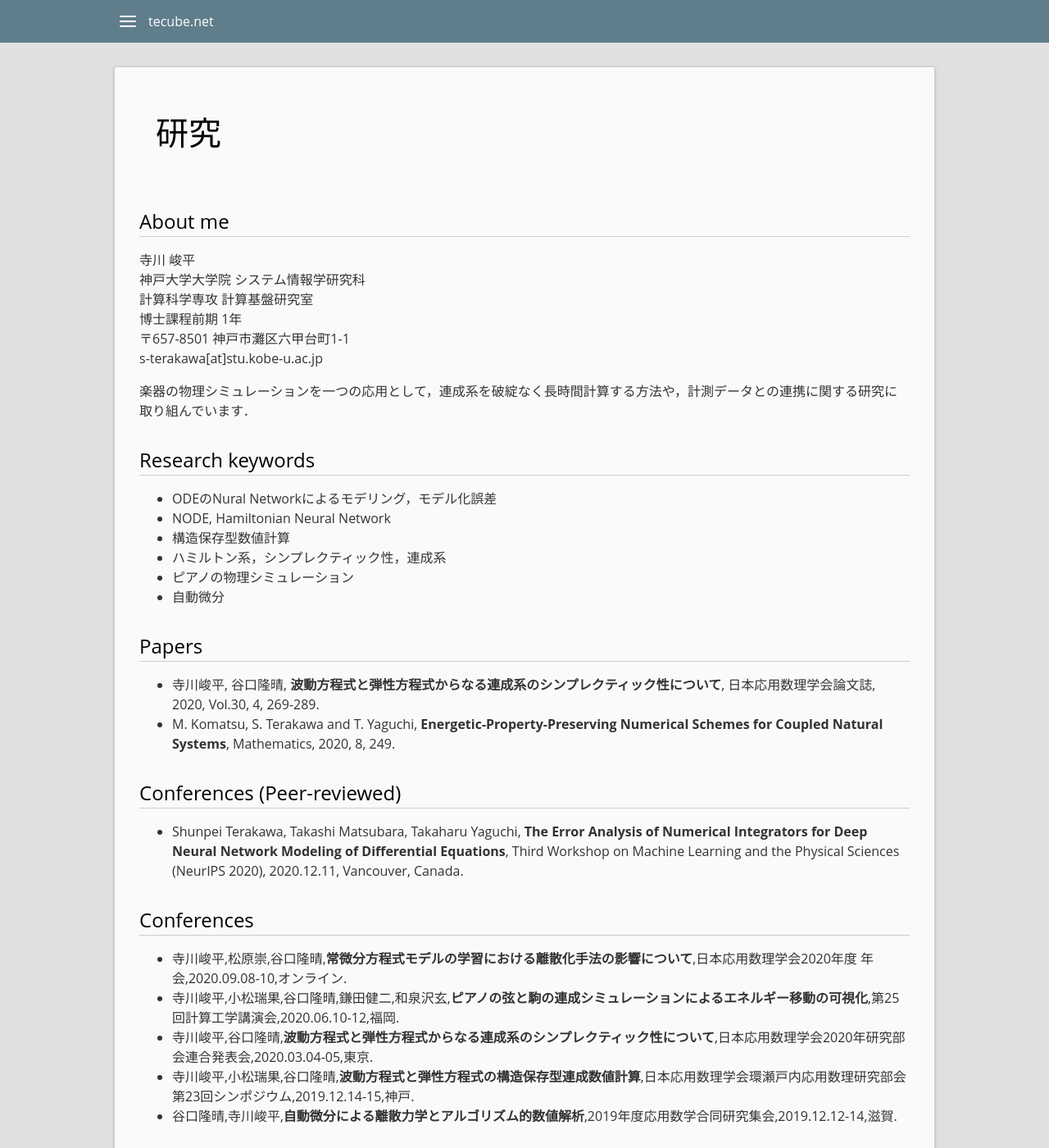
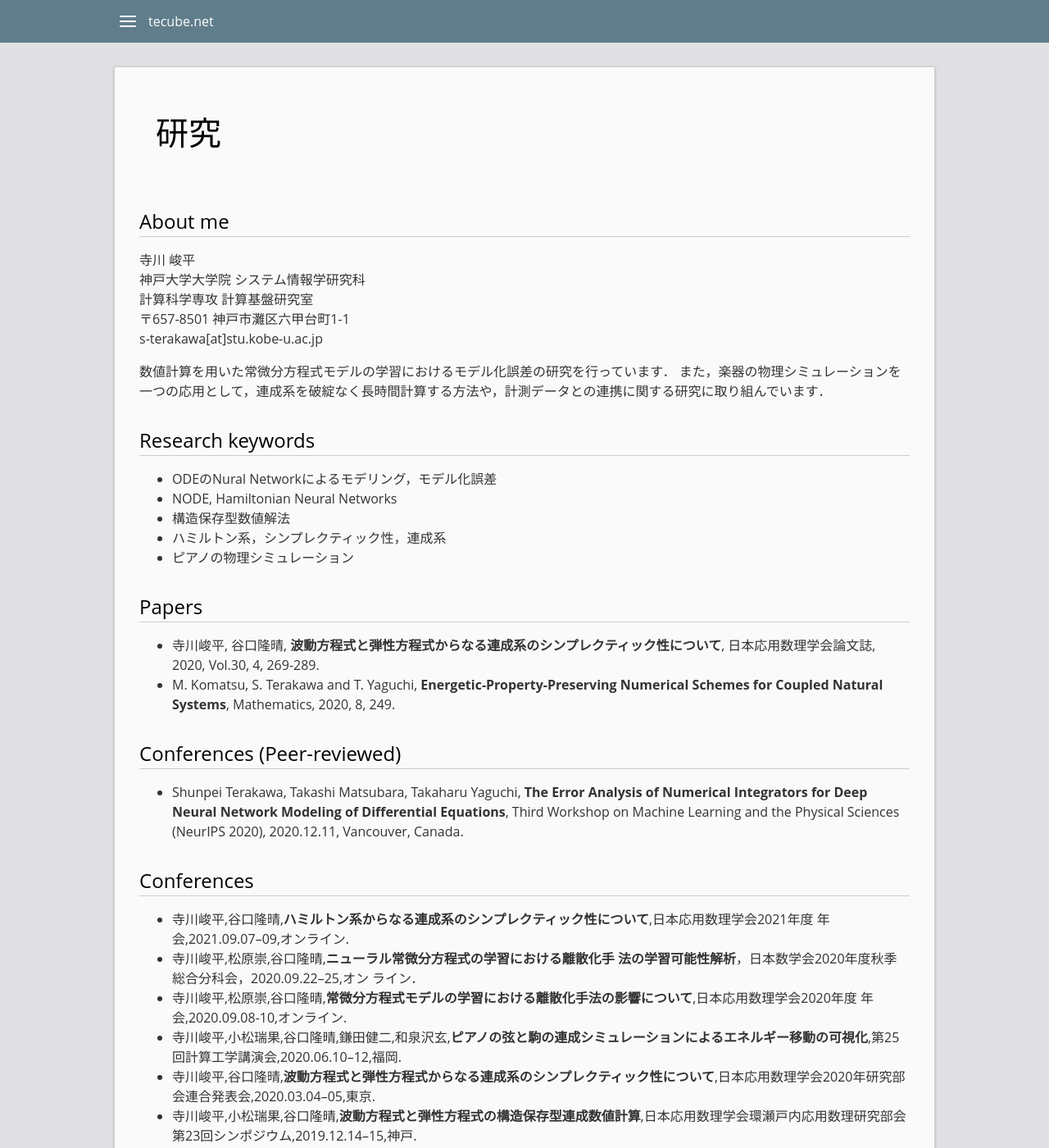
Before and after one commit to tecube/tecube.github.io, a Jekyll site: the page built from research.md, in a window 1280 px wide and 1400 px high. Shown: the whole window at 82% size. Built offline with Jekyll 4.4.1, drawn with Linux system fonts in a browser that asks for light colours; some of the changed text lies outside the part shown.

Commit message:
Update research.md

```diff
--- a/research.md
+++ b/research.md
@@ -8,19 +8,18 @@ permalink: /research/
 寺川 峻平
 神戸大学大学院 システム情報学研究科
 計算科学専攻 計算基盤研究室
-博士課程前期 1年
 〒657-8501 神戸市灘区六甲台町1-1
 s-terakawa[at]stu.kobe-u.ac.jp
 
-楽器の物理シミュレーションを一つの応用として，連成系を破綻なく長時間計算する方法や，計測データとの連携に関する研究に取り組んでいます．
+数値計算を用いた常微分方程式モデルの学習におけるモデル化誤差の研究を行っています．
+また，楽器の物理シミュレーションを一つの応用として，連成系を破綻なく長時間計算する方法や，計測データとの連携に関する研究に取り組んでいます．
 
 # Research keywords
 - ODEのNural Networkによるモデリング，モデル化誤差
-- NODE, Hamiltonian Neural Network
-- 構造保存型数値計算
+- NODE, Hamiltonian Neural Networks
+- 構造保存型数値解法
 - ハミルトン系，シンプレクティック性，連成系
 - ピアノの物理シミュレーション
-- 自動微分
 
 # Papers
 - 寺川峻平, 谷口隆晴, **波動方程式と弾性方程式からなる連成系のシンプレクティック性について**, 日本応用数理学会論文誌, 2020, Vol.30, 4, 269-289.
@@ -30,11 +29,13 @@ s-terakawa[at]stu.kobe-u.ac.jp
 - Shunpei Terakawa, Takashi Matsubara, Takaharu Yaguchi, **The Error Analysis of Numerical Integrators for Deep Neural Network Modeling of Differential Equations**, Third Workshop on Machine Learning and the Physical Sciences (NeurIPS 2020), 2020.12.11, Vancouver, Canada.
 
 # Conferences
+- 寺川峻平,谷口隆晴,**ハミルトン系からなる連成系のシンプレクティック性について**,日本応用数理学会2021年度 年会,2021.09.07--09,オンライン.
+- 寺川峻平,松原崇,谷口隆晴,**ニューラル常微分方程式の学習における離散化手 法の学習可能性解析**，日本数学会2020年度秋季総合分科会，2020.09.22--25,オン ライン．
 - 寺川峻平,松原崇,谷口隆晴,**常微分方程式モデルの学習における離散化手法の影響について**,日本応用数理学会2020年度 年会,2020.09.08-10,オンライン.
-- 寺川峻平,小松瑞果,谷口隆晴,鎌田健二,和泉沢玄,**ピアノの弦と駒の連成シミュレーションによるエネルギー移動の可視化**,第25回計算工学講演会,2020.06.10-12,福岡.
-- 寺川峻平,谷口隆晴,**波動方程式と弾性方程式からなる連成系のシンプレクティック性について**,日本応用数理学会2020年研究部会連合発表会,2020.03.04-05,東京.
-- 寺川峻平,小松瑞果,谷口隆晴,**波動方程式と弾性方程式の構造保存型連成数値計算**,日本応用数理学会環瀬戸内応用数理研究部会第23回シンポジウム,2019.12.14-15,神戸.
-- 谷口隆晴,寺川峻平,**自動微分による離散力学とアルゴリズム的数値解析**,2019年度応用数学合同研究集会,2019.12.12-14,滋賀.
+- 寺川峻平,小松瑞果,谷口隆晴,鎌田健二,和泉沢玄,**ピアノの弦と駒の連成シミュレーションによるエネルギー移動の可視化**,第25回計算工学講演会,2020.06.10--12,福岡.
+- 寺川峻平,谷口隆晴,**波動方程式と弾性方程式からなる連成系のシンプレクティック性について**,日本応用数理学会2020年研究部会連合発表会,2020.03.04--05,東京.
+- 寺川峻平,小松瑞果,谷口隆晴,**波動方程式と弾性方程式の構造保存型連成数値計算**,日本応用数理学会環瀬戸内応用数理研究部会第23回シンポジウム,2019.12.14--15,神戸.
+- 谷口隆晴,寺川峻平,**自動微分による離散力学とアルゴリズム的数値解析**,2019年度応用数学合同研究集会,2019.12.12--14,滋賀.
 
 # Award
 2021.08.06 日本応用数理学会論文賞 理論部門
```
